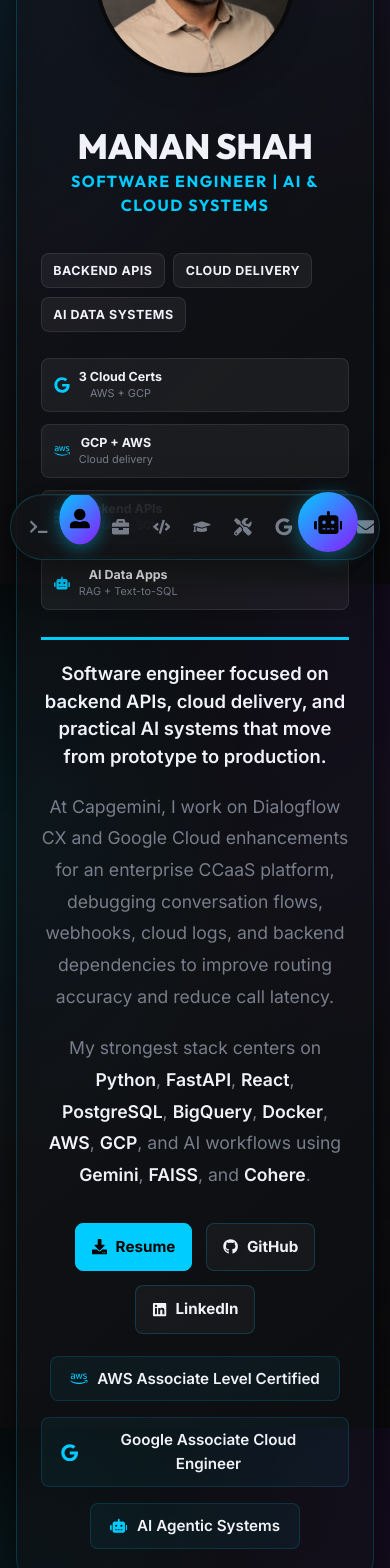
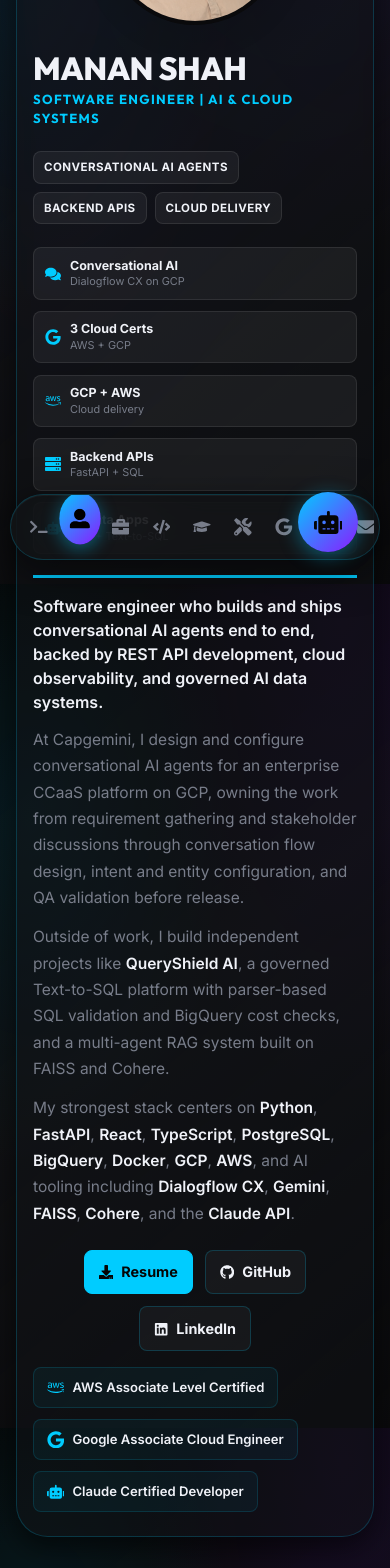
Before and after one commit to Manan2606/manan_portfolio, a React (Vite) app: page / in a window 390 px wide. Shown: the part 260-1828 px from the top of the page. Built offline with nearby package versions, Linux system fonts and the light colour scheme.

Commit message:
Update portfolio resume and content layout

```diff
--- a/src/components/About.jsx
+++ b/src/components/About.jsx
@@ -1,11 +1,29 @@
 import "../css/About.css";
 import NewPhoto from "../Manan_Headshot.png";
-import { FaAws, FaDownload, FaGithub, FaGoogle, FaLinkedin, FaRobot, FaServer } from "react-icons/fa";
+import {
+  FaAws,
+  FaComments,
+  FaDownload,
+  FaGithub,
+  FaGoogle,
+  FaLinkedin,
+  FaRobot,
+  FaServer,
+} from "react-icons/fa";
 
 const About = () => {
-  const roleFit = ["Backend APIs", "Cloud delivery", "AI data systems"];
+  const roleFit = [
+    "Conversational AI agents",
+    "Backend APIs",
+    "Cloud delivery",
+  ];
 
   const proofItems = [
+    {
+      label: "Conversational AI",
+      detail: "Dialogflow CX on GCP",
+      icon: <FaComments />,
+    },
     { label: "3 Cloud Certs", detail: "AWS + GCP", icon: <FaGoogle /> },
     { label: "GCP + AWS", detail: "Cloud delivery", icon: <FaAws /> },
     { label: "Backend APIs", detail: "FastAPI + SQL", icon: <FaServer /> },
@@ -40,7 +58,10 @@
             ))}
           </div>
 
-          <div className="executive-proof-row" aria-label="Profile proof points">
+          <div
+            className="executive-proof-row"
+            aria-label="Profile proof points"
+          >
             {proofItems.map((item) => (
               <div className="executive-proof-item" key={item.label}>
                 <span className="proof-icon">{item.icon}</span>
@@ -54,32 +75,71 @@
 
           <div className="executive-text">
             <p className="executive-hook">
-              Software engineer focused on backend APIs, cloud delivery, and practical AI systems that move from prototype to production.
+              Software engineer who builds and ships conversational AI agents
+              end to end, backed by REST API development, cloud observability,
+              and governed AI data systems.
             </p>
             <p className="executive-description">
-              At Capgemini, I work on Dialogflow CX and Google Cloud enhancements for an enterprise CCaaS platform, debugging conversation flows, webhooks, cloud logs, and backend dependencies to improve routing accuracy and reduce call latency.
+              At Capgemini, I design and configure conversational AI agents for
+              an enterprise CCaaS platform on GCP, owning the work from
+              requirement gathering and stakeholder discussions through
+              conversation flow design, intent and entity configuration, and QA
+              validation before release.
             </p>
             <p className="executive-description">
-              My strongest stack centers on <strong>Python</strong>, <strong>FastAPI</strong>, <strong>React</strong>, <strong>PostgreSQL</strong>, <strong>BigQuery</strong>, <strong>Docker</strong>, <strong>AWS</strong>, <strong>GCP</strong>, and AI workflows using <strong>Gemini</strong>, <strong>FAISS</strong>, and <strong>Cohere</strong>.
+              Outside of work, I build independent projects like{" "}
+              <strong>QueryShield AI</strong>, a governed Text-to-SQL platform
+              with parser-based SQL validation and BigQuery cost checks, and a
+              multi-agent RAG system built on FAISS and Cohere.
+            </p>
+            <p className="executive-description">
+              My strongest stack centers on <strong>Python</strong>,{" "}
+              <strong>FastAPI</strong>, <strong>React</strong>,{" "}
+              <strong>TypeScript</strong>, <strong>PostgreSQL</strong>,{" "}
+              <strong>BigQuery</strong>, <strong>Docker</strong>,{" "}
+              <strong>GCP</strong>, <strong>AWS</strong>, and AI tooling
+              including <strong>Dialogflow CX</strong>, <strong>Gemini</strong>,{" "}
+              <strong>FAISS</strong>, <strong>Cohere</strong>, and the{" "}
+              <strong>Claude API</strong>.
             </p>
           </div>
 
           <div className="executive-actions" aria-label="Primary profile links">
-            <a className="executive-action primary" href="/Manan_Shah_Resume_07192026.pdf" download="Manan_Shah_Resume_07192026.pdf">
+            <a
+              className="executive-action primary"
+              href="/Manan_Shah_Resume_09242026.pdf"
+              download="Manan_Shah_Resume_09242026.pdf"
+            >
               <FaDownload /> Resume
             </a>
-            <a className="executive-action" href="https://github.com/Manan2606" target="_blank" rel="noopener noreferrer">
+            <a
+              className="executive-action"
+              href="https://github.com/Manan2606"
+              target="_blank"
+              rel="noopener noreferrer"
+            >
               <FaGithub /> GitHub
             </a>
-            <a className="executive-action" href="https://www.linkedin.com/in/manan-shah-b5376420b/" target="_blank" rel="noopener noreferrer">
+            <a
+              className="executive-action"
+              href="https://www.linkedin.com/in/manan-shah-b5376420b/"
+              target="_blank"
+              rel="noopener noreferrer"
+            >
               <FaLinkedin /> LinkedIn
             </a>
           </div>
 
           <div className="executive-tags">
-            <span className="static-tag"><FaAws /> AWS Associate Level Certified</span>
-            <span className="static-tag"><FaGoogle /> Google Associate Cloud Engineer</span>
-            <span className="static-tag"><FaRobot /> AI Agentic Systems</span>
+            <span className="static-tag">
+              <FaAws /> AWS Associate Level Certified
+            </span>
+            <span className="static-tag">
+              <FaGoogle /> Google Associate Cloud Engineer
+            </span>
+            <span className="static-tag">
+              <FaRobot /> Claude Certified Developer
+            </span>
           </div>
         </div>
       </div>
--- a/src/components/Certifications.jsx
+++ b/src/components/Certifications.jsx
@@ -1,4 +1,10 @@
-import { FaAws, FaCheckCircle, FaExternalLinkAlt, FaGoogle } from "react-icons/fa";
+import {
+  FaAws,
+  FaCertificate,
+  FaCheckCircle,
+  FaExternalLinkAlt,
+  FaGoogle,
+} from "react-icons/fa";
 import "../css/Certifications.css";
 
 function Certifications() {
@@ -10,8 +16,9 @@
       level: "Foundational",
       icon: <FaAws />,
       badgeId: "bec885f3-2082-4b46-9574-e832a5b70419",
-      credentialUrl: "https://www.credly.com/badges/bec885f3-2082-4b46-9574-e832a5b70419/public_url",
-      accent: "#FF9900"
+      credentialUrl:
+        "https://www.credly.com/badges/bec885f3-2082-4b46-9574-e832a5b70419/public_url",
+      accent: "#FF9900",
     },
     {
       id: 2,
@@ -20,8 +27,9 @@
       level: "Associate",
       icon: <FaAws />,
       badgeId: "6431b330-58fb-4459-9739-3d2d066ec3db",
-      credentialUrl: "https://www.credly.com/badges/6431b330-58fb-4459-9739-3d2d066ec3db/public_url",
-      accent: "#00A1F1"
+      credentialUrl:
+        "https://www.credly.com/badges/6431b330-58fb-4459-9739-3d2d066ec3db/public_url",
+      accent: "#00A1F1",
     },
     {
       id: 3,
@@ -30,37 +38,66 @@
       level: "Associate",
       icon: <FaGoogle />,
       badgeId: "15423864-0aeb-4288-aa84-974468070e08",
-      credentialUrl: "https://www.credly.com/badges/15423864-0aeb-4288-aa84-974468070e08",
-      accent: "#34A853"
+      credentialUrl:
+        "https://www.credly.com/badges/15423864-0aeb-4288-aa84-974468070e08",
+      accent: "#34A853",
+    },
+    {
+      id: 4,
+      title: "Claude Certified Developer Foundation Certificate",
+      issuer: "Anthropic",
+      level: "Foundation",
+      icon: <FaCertificate />,
+      badgeId: "b906b851-c667-48cf-b69c-f6c8bce4de49",
+      credentialUrl:
+        "https://www.credly.com/badges/b906b851-c667-48cf-b69c-f6c8bce4de49/public_url",
+      accent: "#7C3AED",
     },
   ];
 
   return (
-    <section id="certifications" className="certifications-section" aria-labelledby="certifications-heading">
-      <h2 id="certifications-heading" className="wallet-heading">Verified Credentials</h2>
-      <p className="wallet-subtitle">Cloud certifications verified through public Credly badges.</p>
+    <section
+      id="certifications"
+      className="certifications-section"
+      aria-labelledby="certifications-heading"
+    >
+      <h2 id="certifications-heading" className="wallet-heading">
+        Verified Credentials
+      </h2>
+      <p className="wallet-subtitle">
+        Cloud certifications and Claude Certificate verified through public
+        Credly badges.
+      </p>
 
       <div className="credential-grid">
         {certifications.map((cert) => (
           <article
             key={cert.id}
             className="credential-card"
-            style={{ '--accent-color': cert.accent }}
+            style={{ "--accent-color": cert.accent }}
           >
             <div className="credential-card-glow" aria-hidden="true"></div>
 
             <div className="credential-topline">
               <div className="credential-issuer">
-                <span className="credential-icon">{cert.icon}</span>
                 <span>{cert.issuer}</span>
               </div>
               <div className="verified-chip">
-                <FaCheckCircle /> Credly Verified
+                <FaCheckCircle /> Verified
+              </div>
+            </div>
+
+            <div className="credential-highlight">
+              <div className="credential-badge-mark" aria-hidden="true">
+                {cert.icon}
+              </div>
+              <div className="credential-badge-info">
+                <span className="credential-type">Credly badge</span>
+                <h3>{cert.title}</h3>
               </div>
             </div>
 
             <div className="credential-body">
-              <h3>{cert.title}</h3>
               <div className="credential-meta-row">
                 <div>
                   <span className="credential-label">Level</span>
@@ -68,7 +105,9 @@
                 </div>
                 <div>
                   <span className="credential-label">Badge ID</span>
-                  <strong className="credential-id">{cert.badgeId.slice(0, 8).toUpperCase()}</strong>
+                  <strong className="credential-id">
+                    {cert.badgeId.slice(0, 8).toUpperCase()}
+                  </strong>
                 </div>
               </div>
             </div>
--- a/src/components/Experience.jsx
+++ b/src/components/Experience.jsx
@@ -28,19 +28,19 @@
       duration: "Feb 2026 - Present",
       isCurrent: true,
       description: [
-        "Delivered Dialogflow CX enhancements and production defect fixes for an enterprise CCaaS platform, tracing parameter lifecycles across 10+ pages and routes.",
-        "Investigated call routing across Dialogflow CX, webhooks, API/database calls, and cloud logs; contributed optimizations that reduced average call latency by about 3 seconds per call.",
-        "Supported backend, observability, and release validation using Python, Cloud Run, Cloud Logging, BigQuery, Looker, Confluence, and Visio process maps.",
+        "Built and configured conversational AI agents for a client's Conversational AI platform, owning agent design end-to-end from requirement gathering and stakeholder discussions to conversation flow design and intent/entity configuration.",
+        "Served on the QA team validating conversational agent behavior across flows and edge cases, identifying defects and inconsistencies to ensure agents met functional and business requirements before release.",
+        "Translated ambiguous business requirements into clear, structured conversation designs and documented specifications, bridging the gap between stakeholder needs and technical implementation.",
       ],
       impact:
-        "Improved routing accuracy, reduced latency, and strengthened release validation for enterprise customer-care workflows.",
+        "Delivered production-ready conversational agents by pairing end-to-end design ownership with rigorous QA validation, so releases met business requirements.",
       technologies: [
         "Dialogflow CX",
-        "Python",
-        "Cloud Run",
-        "BigQuery",
-        "Cloud Logging",
-        "Looker",
+        "Gemini Enterprise for CX",
+        "GCP",
+        "Conversation Design",
+        "JIRA",
+        "Confluence",
       ],
     },
     {
--- a/src/components/Skills.jsx
+++ b/src/components/Skills.jsx
@@ -10,10 +10,9 @@
   FaDatabase,
   FaDocker,
   FaGitAlt,
+  FaGithub,
   FaHtml5,
-  FaJava,
   FaJs,
-  FaLeaf,
   FaNodeJs,
   FaPython,
   FaReact,
@@ -22,66 +21,73 @@
   FaServer,
   FaTasks,
   FaTools,
-  FaVuejs,
   FaVial,
 } from "react-icons/fa";
-import { SiMysql } from "react-icons/si";
+import { SiMysql, SiSqlite } from "react-icons/si";
 import "../css/skills.css";
 
 const categories = [
   {
     title: "Languages",
-    summary: "The languages I use most for APIs, automation, data work, and full-stack delivery.",
+    summary:
+      "The languages I use most for APIs, automation, data work, and full-stack delivery.",
     accent: "#7c3aed",
     skills: [
       { name: "Python", icon: <FaPython /> },
       { name: "JavaScript", icon: <FaJs /> },
       { name: "TypeScript", icon: <FaCode /> },
       { name: "SQL", icon: <FaDatabase /> },
-      { name: "Java", icon: <FaJava /> },
+      { name: "C++", icon: <FaCode /> },
     ],
   },
   {
-    title: "Backend & APIs",
-    summary: "Backend services, API design, auth workflows, and maintainable server-side systems.",
+    title: "Backend & Databases",
+    summary:
+      "REST APIs, ORM-backed services, and the relational and analytical databases behind them.",
     accent: "#00ccff",
     skills: [
       { name: "FastAPI", icon: <FaServer /> },
       { name: "Node.js", icon: <FaNodeJs /> },
       { name: "REST APIs", icon: <FaCogs /> },
       { name: "SQLAlchemy", icon: <FaDatabase /> },
-      { name: "Spring Boot", icon: <FaLeaf /> },
+      { name: "PostgreSQL", icon: <FaDatabase /> },
+      { name: "MySQL", icon: <SiMysql /> },
+      { name: "SQLite", icon: <SiSqlite /> },
+      { name: "BigQuery", icon: <FaChartBar /> },
     ],
   },
   {
     title: "Frontend",
-    summary: "Practical UI work for dashboards, portfolio experiences, and full-stack products.",
+    summary:
+      "Practical UI work for dashboards, portfolio experiences, and full-stack products.",
     accent: "#22c55e",
     skills: [
       { name: "React.js", icon: <FaReact /> },
       { name: "Next.js", icon: <FaCode /> },
-      { name: "Vue.js", icon: <FaVuejs /> },
       { name: "HTML5 / CSS3", icon: <FaHtml5 /> },
     ],
   },
   {
-    title: "Data & AI",
-    summary: "Applied AI systems, governed analytics, retrieval pipelines, and production data workflows.",
+    title: "AI & LLMs",
+    summary:
+      "Conversational agents, retrieval pipelines, governed Text-to-SQL, and LLM tooling.",
     accent: "#a855f7",
     skills: [
-      { name: "BigQuery", icon: <FaChartBar /> },
-      { name: "PostgreSQL", icon: <FaDatabase /> },
-      { name: "MySQL", icon: <SiMysql /> },
       { name: "RAG", icon: <FaRobot /> },
       { name: "FAISS", icon: <FaSearch /> },
       { name: "Gemini", icon: <FaBrain /> },
       { name: "Cohere", icon: <FaBrain /> },
+      { name: "Claude API", icon: <FaBrain /> },
+      { name: "Claude SDK", icon: <FaCode /> },
+      { name: "Claude Code", icon: <FaCode /> },
+      { name: "MCP", icon: <FaCogs /> },
       { name: "SQLGlot", icon: <FaVial /> },
     ],
   },
   {
     title: "Cloud & Delivery",
-    summary: "Certified cloud platforms, observability, containers, and release automation.",
+    summary:
+      "Certified cloud platforms, observability, containers, and release automation.",
     accent: "#f59e0b",
     skills: [
       { name: "GCP", icon: <FaCloud /> },
@@ -89,16 +95,18 @@
       { name: "Gemini Enterprise CX", icon: <FaRobot /> },
       { name: "Cloud Run", icon: <FaCloud /> },
       { name: "Cloud Logging", icon: <FaChartLine /> },
-      { name: "AWS", icon: <FaAws /> },
+      { name: "AWS (EC2, S3, RDS, Lambda)", icon: <FaAws /> },
       { name: "Docker", icon: <FaDocker /> },
       { name: "GitHub Actions", icon: <FaGitAlt /> },
     ],
   },
   {
     title: "Engineering Tools",
-    summary: "Team delivery, testing, API validation, documentation, and operational analysis.",
+    summary:
+      "Team delivery, testing, API validation, documentation, and operational analysis.",
     accent: "#ef4444",
     skills: [
+      { name: "GitHub", icon: <FaGithub /> },
       { name: "JIRA", icon: <FaTasks /> },
       { name: "Postman", icon: <FaTools /> },
       { name: "pytest", icon: <FaVial /> },
@@ -108,10 +116,15 @@
   },
 ];
 
+const totalSkills = categories.reduce(
+  (sum, category) => sum + category.skills.length,
+  0,
+);
+
 const featuredStats = [
-  { value: "6", label: "Focused Areas" },
-  { value: "35", label: "Core Skills" },
-  { value: "3", label: "Cloud Certifications" },
+  { value: String(categories.length), label: "Focused Areas" },
+  { value: String(totalSkills), label: "Core Skills" },
+  { value: "4", label: "Certifications" },
 ];
 
 const Skills = () => {
@@ -122,7 +135,8 @@
           <span className="skills-eyebrow">Focused Stack</span>
           <h2 id="skills-heading">Tech Stack</h2>
           <p className="skills-subtitle">
-            A focused view of the tools I use most for backend APIs, cloud delivery, AI workflows, and full-stack product work.
+            A focused view of the tools I use most for conversational AI,
+            backend APIs, cloud delivery, and full-stack product work.
           </p>
         </div>
 
@@ -137,7 +151,11 @@
 
         <div className="skills-grid">
           {categories.map((category) => (
-            <article className="skill-category-card" key={category.title} style={{ '--category-accent': category.accent }}>
+            <article
+              className="skill-category-card"
+              key={category.title}
+              style={{ "--category-accent": category.accent }}
+            >
               <div className="skill-card-header">
                 <div>
                   <h3>{category.title}</h3>
--- a/src/css/About.css
+++ b/src/css/About.css
@@ -3,26 +3,26 @@
   display: flex;
   justify-content: center;
   align-items: center;
-  padding: 8rem 1.5rem 6rem;
-  min-height: 80vh;
+  padding: 6rem 1.25rem 4rem;
+  min-height: 70vh;
   position: relative;
   z-index: 1;
 }
 
 /* Executive Card */
 .executive-card {
-  display: flex;
-  flex-direction: row;
+  display: grid;
+  grid-template-columns: 220px minmax(0, 1fr);
   align-items: center;
-  gap: 4.5rem;
-  max-width: 1050px;
+  gap: 2.25rem;
+  max-width: 1080px;
   width: 100%;
   background: var(--glass-surface);
   backdrop-filter: blur(16px) saturate(180%);
   -webkit-backdrop-filter: blur(16px) saturate(180%);
   border: 1px solid var(--glass-border);
   border-radius: var(--border-radius-xl);
-  padding: 4rem;
+  padding: 2.25rem 2rem;
   box-shadow: var(--shadow-soft);
   transition: transform 0.3s ease, box-shadow 0.3s ease;
 }
@@ -38,8 +38,8 @@
 }
 
 .executive-photo {
-  width: 260px;
-  height: 260px;
+  width: 220px;
+  height: 220px;
   border-radius: 50%;
   object-fit: cover;
   border: 4px solid var(--surface-base);
@@ -61,44 +61,44 @@
 
 .executive-name {
   font-family: var(--font-family-heading);
-  font-size: 3rem;
+  font-size: 2.4rem;
   font-weight: 800;
   color: var(--body-color);
-  margin-bottom: 0.2rem;
+  margin-bottom: 0.15rem;
   letter-spacing: -0.5px;
 }
 
 .executive-title {
-  font-size: 1.15rem;
+  font-size: 0.96rem;
   color: var(--color-primary-500);
   font-weight: 700;
-  margin-bottom: 2rem;
+  margin-bottom: 1.3rem;
   text-transform: uppercase;
-  letter-spacing: 1.5px;
+  letter-spacing: 1.3px;
 }
 
 /* Text Content */
 .executive-text {
   display: flex;
   flex-direction: column;
-  gap: 1.25rem;
-  margin-bottom: 2rem;
+  gap: 0.8rem;
+  margin-bottom: 1.4rem;
 }
 
 .executive-hook {
-  font-size: 1.35rem;
+  font-size: 1.08rem;
   font-weight: 600;
   color: var(--body-color);
   line-height: 1.5;
   border-left: 3px solid var(--color-primary-500);
-  padding-left: 1.25rem;
-  margin-left: -1.25rem;
+  padding-left: 1rem;
+  margin-left: -1rem;
 }
 
 .executive-description {
-  font-size: 1.1rem;
+  font-size: 0.97rem;
   color: var(--text-muted);
-  line-height: 1.8;
+  line-height: 1.7;
 }
 
 .executive-description strong {
@@ -113,19 +113,19 @@
 /* Static Badges Row */
 .executive-tags {
   display: flex;
-  gap: 1rem;
+  gap: 0.7rem;
   flex-wrap: wrap;
 }
 
 .static-tag {
   display: flex;
   align-items: center;
-  gap: 0.6rem;
-  padding: 0.6rem 1.2rem;
+  gap: 0.5rem;
+  padding: 0.5rem 0.8rem;
   background: rgba(0, 204, 255, 0.05);
   border: 1px solid rgba(0, 204, 255, 0.15);
   border-radius: 8px;
-  font-size: 0.95rem;
+  font-size: 0.82rem;
   font-weight: 600;
   color: var(--body-color);
   transition: all 0.3s ease;
@@ -149,10 +149,15 @@
 /* Responsive Design */
 @media (max-width: 950px) {
   .executive-card {
-    flex-direction: column;
-    text-align: center;
-    gap: 3rem;
-    padding: 3rem 2rem;
+    grid-template-columns: 1fr;
+    text-align: left;
+    gap: 1.5rem;
+    padding: 2rem 1.4rem;
+  }
+
+  .executive-photo-wrapper {
+    display: flex;
+    justify-content: center;
   }
 
   .executive-hook {
@@ -160,58 +165,58 @@
     padding-left: 0;
     margin-left: 0;
     border-top: 3px solid var(--color-primary-500);
-    padding-top: 1.25rem;
+    padding-top: 1rem;
   }
 
   .executive-tags {
-    justify-content: center;
+    justify-content: flex-start;
   }
 }
 
 @media (max-width: 600px) {
   .about-section {
-    padding: 6rem 1rem 3rem;
+    padding: 5rem 1rem 2.5rem;
   }
 
   .executive-card {
-    padding: 2.5rem 1.5rem;
+    padding: 1.5rem 1rem;
   }
 
   .executive-name {
-    font-size: 2.2rem;
+    font-size: 2rem;
   }
 
   .executive-title {
-    font-size: 1rem;
+    font-size: 0.82rem;
   }
 
   .executive-photo {
-    width: 200px;
-    height: 200px;
+    width: 180px;
+    height: 180px;
   }
 
   .executive-hook {
-    font-size: 1.15rem;
+    font-size: 1rem;
   }
 }
 /* Recruiter-first CTAs */
 .executive-actions {
   display: flex;
-  gap: 0.85rem;
+  gap: 0.75rem;
   flex-wrap: wrap;
-  margin-bottom: 1.4rem;
+  margin-bottom: 1rem;
 }
 
 .executive-action {
   display: inline-flex;
   align-items: center;
-  gap: 0.55rem;
-  padding: 0.7rem 1rem;
+  gap: 0.5rem;
+  padding: 0.62rem 0.88rem;
   border-radius: 8px;
   border: 1px solid var(--glass-border);
   background: rgba(255, 255, 255, 0.04);
   color: var(--body-color);
-  font-size: 0.95rem;
+  font-size: 0.9rem;
   font-weight: 700;
   transition: transform 0.2s ease, border-color 0.2s ease, background 0.2s ease;
 }
@@ -230,9 +235,9 @@
 /* Recruiter proof row */
 .executive-proof-row {
   display: grid;
-  grid-template-columns: repeat(4, minmax(0, 1fr));
-  gap: 0.75rem;
-  margin: 0.5rem 0 1.7rem;
+  grid-template-columns: repeat(3, minmax(0, 1fr));
+  gap: 0.7rem;
+  margin: 0.5rem 0 1.3rem;
 }
 
 .executive-proof-item {
@@ -240,7 +245,7 @@
   align-items: center;
   gap: 0.55rem;
   min-width: 0;
-  padding: 0.7rem 0.75rem;
+  padding: 0.65rem 0.7rem;
   border-radius: 8px;
   background: rgba(255, 255, 255, 0.055);
   border: 1px solid rgba(255, 255, 255, 0.085);
@@ -298,20 +303,20 @@
 .role-fit-row {
   display: flex;
   flex-wrap: wrap;
-  gap: 0.55rem;
-  margin: 0.25rem 0 1.1rem;
+  gap: 0.5rem;
+  margin: 0.15rem 0 0.95rem;
 }
 
 .role-fit-row span {
   display: inline-flex;
   align-items: center;
-  min-height: 2rem;
-  padding: 0.42rem 0.7rem;
+  min-height: 1.9rem;
+  padding: 0.38rem 0.62rem;
   border-radius: 8px;
   color: var(--body-color);
   background: rgba(255, 255, 255, 0.055);
   border: 1px solid rgba(255, 255, 255, 0.09);
-  font-size: 0.78rem;
+  font-size: 0.72rem;
   font-weight: 850;
   letter-spacing: 0.04em;
   text-transform: uppercase;
```
Also changed, not shown: src/components/ResumeModal.jsx (+24 -14 lines), src/css/Certifications.css (+114 -53 lines), 2 other files (tests, documents, lock files or other folders).
